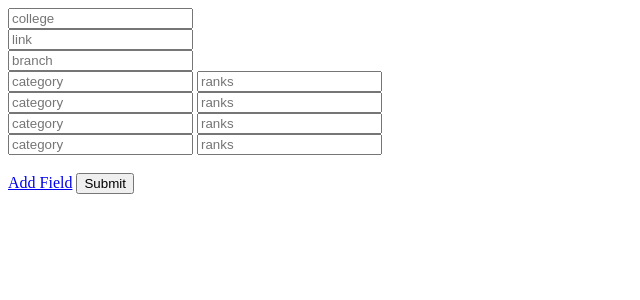
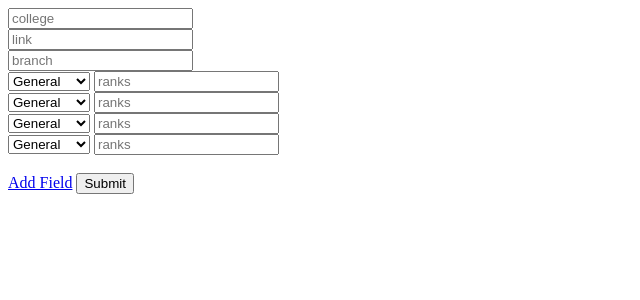
Before and after one commit to singlasahil221/Jee-Main-College-Predictor, a Django app: page /home/ in a window 1280 px wide. Shown: the top 300 px of the page, without its empty margins (0-640 px from the left). Run offline with Django 3.2, Linux system fonts and the light colour scheme; some libraries are stand-ins or nearby versions.

Commit message:
Update index.html

```diff
--- a/college_pre/templates/index.html
+++ b/college_pre/templates/index.html
@@ -15,13 +15,33 @@
    	<input type="text" name="name" placeholder="college"><br>
    	<input type = "url" name = "link" placeholder = "link"><br>
    	<input type = "text" name = "branch[]" id = "question0" placeholder = "branch"><br>
-   	<input type = "text" name = "category[]" id = "question1" placeholder = "category">
+   	<select>
+  <option value="General">General</option>
+  <option value="OBC NCL">OBC NCL</option>
+  <option value="SC">SC</option>
+  <option value="ST">ST</option>
+</select>
    	<input type = "number" name = "rank[]" id = "question1" placeholder = "ranks"><br>
-   	<input type = "text" name = "category[]" id = "question2" placeholder = "category">
+   	<select>
+  <option value="General">General</option>
+  <option value="OBC NCL">OBC NCL</option>
+  <option value="SC">SC</option>
+  <option value="ST">ST</option>
+</select>
    	<input type = "number" name = "rank[]" id = "question2" placeholder = "ranks"><br>
-   	<input type = "text" name = "category[]" id = "question3" placeholder = "category">
+		<select>
+  <option value="General">General</option>
+  <option value="OBC NCL">OBC NCL</option>
+  <option value="SC">SC</option>
+  <option value="ST">ST</option>
+</select>
    	<input type = "number" name = "rank[]" id = "question3" placeholder = "ranks"><br>
-   	<input type = "text" name = "category[]" id = "question4" placeholder = "category">
+   	<select>
+  <option value="General">General</option>
+  <option value="OBC NCL">OBC NCL</option>
+  <option value="SC">SC</option>
+  <option value="ST">ST</option>
+</select>
    	<input type = "number" name = "rank[]" id = "question4" placeholder = "ranks"><br>
 	<br>
 	</div>
```
